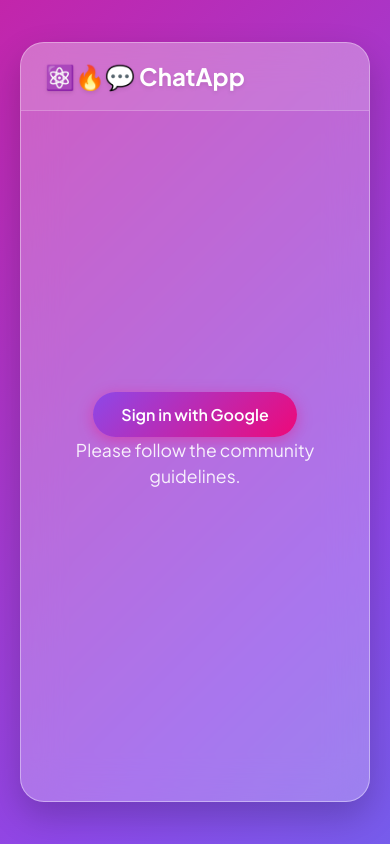
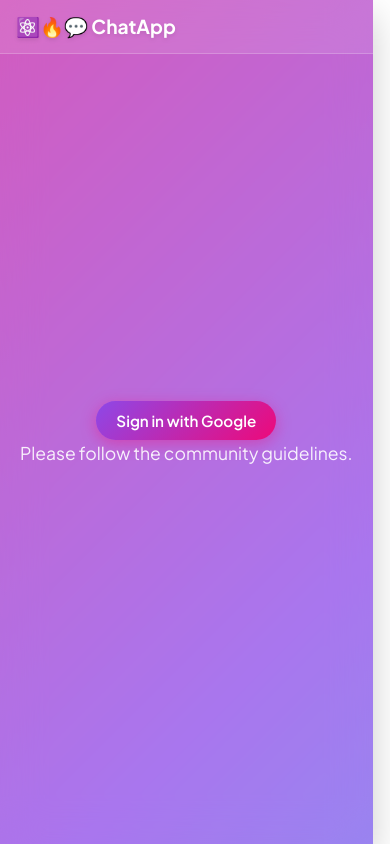
Before and after one commit to Tarnishedvector/chat-app, a React (Vite) app in the folder app4/: page / in a window 390 px wide. Built offline with nearby package versions, Linux system fonts and the light colour scheme; no server answers.

Commit message:
Added mobile responsive styles

```diff
--- a/app4/src/App.css
+++ b/app4/src/App.css
@@ -363,3 +363,75 @@
   background: rgba(255, 255, 255, 0.3);
   border-color: #fff;
 }
+
+/* Mobile Responsiveness */
+@media (max-width: 768px) {
+  .app-root {
+    padding: 0;
+  }
+
+  .app-card {
+    height: 100vh;
+    border-radius: 0;
+    border: none;
+  }
+
+  .app-header {
+    padding: 16px;
+  }
+
+  .app-header h1 {
+    font-size: 1.2rem;
+  }
+
+  .btn-secondary {
+    padding: 6px 14px;
+    font-size: 0.85rem;
+  }
+
+  .room-selector {
+    padding: 10px;
+    gap: 10px;
+  }
+
+  .room-btn {
+    padding: 8px 20px;
+    font-size: 0.85rem;
+  }
+
+  .messages {
+    padding: 16px 12px;
+  }
+
+  .message {
+    max-width: 90%;
+  }
+
+  .chat-form {
+    padding: 12px;
+    gap: 8px;
+  }
+
+  .chat-form input {
+    padding: 12px 16px;
+    font-size: 0.95rem;
+  }
+
+  .btn-primary {
+    padding: 10px 20px;
+    font-size: 0.95rem;
+  }
+
+  .password-prompt h2 {
+    font-size: 1.5rem;
+  }
+
+  .password-form {
+    flex-direction: column;
+    padding: 16px;
+  }
+
+  .password-form input {
+    width: 100%;
+  }
+}
```
